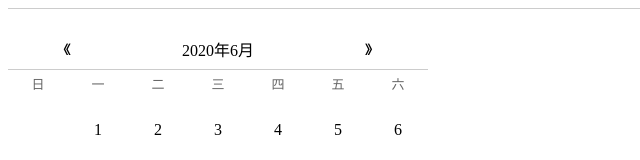
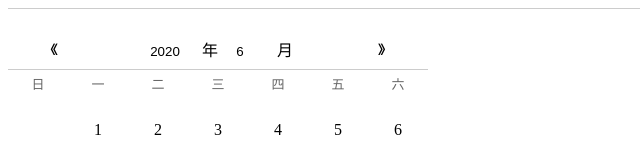
Before and after one commit to lan-he/mingxuan-component, a Vue app: page / in a window 1280 px wide. Shown: the top 160 px of the page, without its empty margins (0-640 px from the left). Built offline with nearby package versions, Linux system fonts and the light colour scheme.

Commit message:
何明暄提出的bug！！！

```diff
--- a/src/components/demo.vue
+++ b/src/components/demo.vue
@@ -2,13 +2,18 @@
   <div class="box">
     <div class="calender">
       <div class="header">
-        <div @click="changemonth(-1)">《</div>{{Year}}年{{Month}}月<div @click="changemonth(+1)">》</div>
+        <div @click="changemonth(-1)">《</div>
+        <div>
+
+          <input type="number" v-model="Year" @input="keyup();">年<input type="number" v-model="Month" @input="keyup();">月
+        </div>
+        <div @click="changemonth(+1)">》</div>
       </div>
       <div class="weekbox">
         <div class="week" v-for="(item,index) in weekShow" :key="index">{{item}}</div>
       </div>
       <div class="calenderbox">
-        <div class="day" :class="calDay.length==1?calDay[0].index==item?'active':'':calDay.length==2?(calDay[0].index==item||calDay[1].index==item)?'active':(item>calDay[0].index&&item<calDay[1].index)?'actives':'':''" @click="calDayCls(item)" v-for="(item,index) in calenderlist" :key="index">{{item}}</div>
+        <div class="day" :class="classObject(item)" @click="calDayCls(item)" v-for="(item,index) in calenderlist" :key="index">{{item}}</div>
       </div>
     </div>
   </div>
@@ -29,25 +34,66 @@ export default {
   mounted() {
     this.getData()
   },
+  computed: {
+    classObject() {
+      return function(item) {
+        let daylist = this.calDay
+        if (!daylist.length > 0) return
+        if (daylist[0].Month != this.Month) return
+        if (daylist[0].Year != this.Year) return
+        if (daylist.length == 1) {
+          if (daylist[0].index == item) {
+            return 'active'
+          }
+        }
+        if (daylist.length == 2) {
+          if (daylist[0].index == item || daylist[1].index == item) {
+            return 'active'
+          }
+          if (daylist[0].index < daylist[1].index) {
+            if (item > daylist[0].index && item < daylist[1].index) {
+              return 'actives'
+            }
+          }
+          if (daylist[0].index > daylist[1].index) {
+            if (item < daylist[0].index && item > daylist[1].index) {
+              return 'actives'
+            }
+          }
+        }
+      }
+    }
+  },
   methods: {
+    keyup() {
+      this.getData()
+    },
     calDayCls(item) {
+      if (item == '') return
+      if (item == (this.calDay[0] || this.calDay[1])) {
+        this.calDay = []
+        this.calDay.push({
+          time: `${this.Year}-${this.Month}-${item}`,
+          index: item,
+          Month: this.Month,
+          Year: this.Year
+        })
+      }
+      if (this.calDay.length > 0 && this.Month != this.calDay[0].Month) {
+        this.calDay = []
+      }
       if (this.calDay.length == 2) {
         this.calDay.shift()
       }
-      if (this.calDay.length > 0 && this.calDay[0].index < item) {
-        this.calDay.push({
-          time: `${this.Year}-${this.Month}-${item}`,
-          index: item
-        })
-      } else {
-        this.calDay.unshift({
-          time: `${this.Year}-${this.Month}-${item}`,
-          index: item
-        })
-      }
+      this.calDay.push({
+        time: `${this.Year}-${this.Month}-${item}`,
+        index: item,
+        Month: this.Month,
+        Year: this.Year
+      })
+      //   console.log(this.calDay)
     },
     changemonth(num) {
-        this.calDay=[]
       this.Month = this.Month + num
       if (this.Month == 0) {
         this.Year = this.Year - 1
@@ -130,6 +176,15 @@ export default {
 }
 .actives {
   background: rgba(21, 42, 228, 0.3);
-  color: #fff;
+}
+input {
+  width: 55px;
+  background: none;
+  outline: none;
+  border: none;
+  text-align: center;
+}
+input:focus {
+  border: none;
 }
 </style>
```
